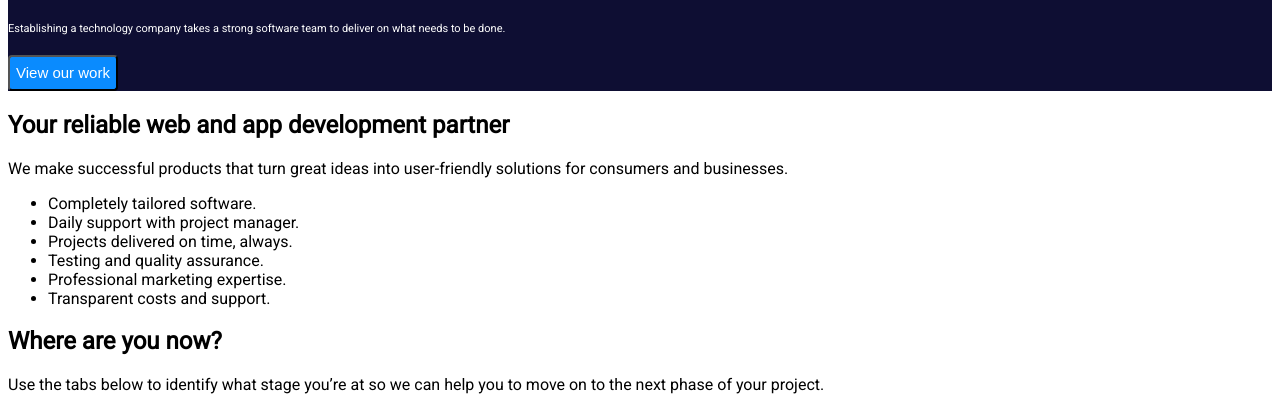
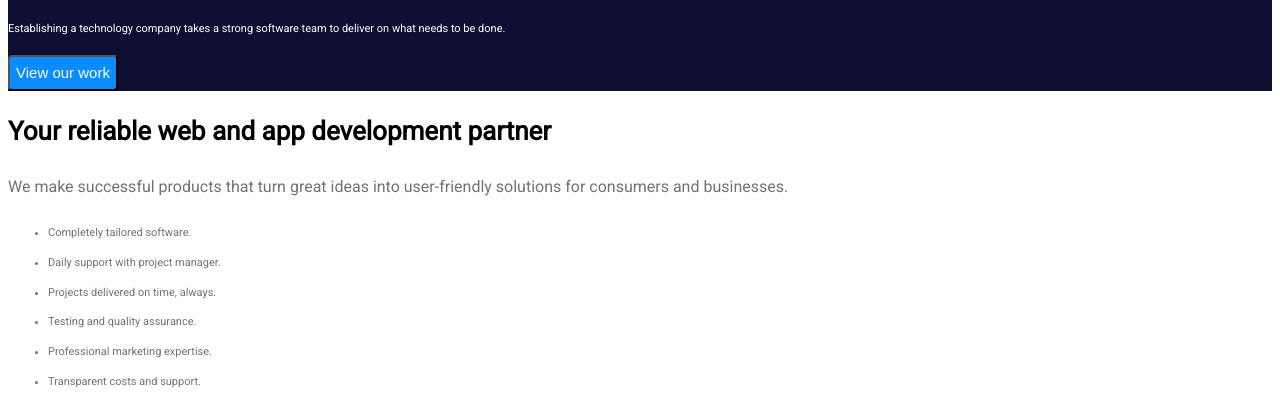
Before and after one commit to Allmaren/team-project-v2, a plain HTML site: page index.html in a window 1280 px wide. Shown: the part 337-744 px from the top of the page. Drawn offline with Linux system fonts and the light colour scheme.

Commit message:
partners

```diff
--- a/CSS/styles.css
+++ b/CSS/styles.css
@@ -42,3 +42,25 @@ body {
   background: #0a8bfe;
   border-radius: 4px;
 }
+
+
+/* Partners */
+.partners-title {
+font-size: 26px;
+line-height: 1.47;
+color: #000000;
+
+}
+.pre-title {
+  font-size: 16px;
+line-height: 1.88;
+color: #737373;
+
+}
+.title-list {
+}
+.list-item{
+  font-size: 11px;
+line-height: 2.7;
+color: #737373;
+}
--- a/index.html
+++ b/index.html
@@ -40,18 +40,18 @@
         <button type="button" class="hero-button">View our work</button>
       </section>
       <section>
-        <h2>Your reliable web and app development partner</h2>
-        <p>
+        <h2 class="partners-title">Your reliable web and app development partner</h2>
+        <p class="pre-title">
           We make successful products that turn great ideas into user-friendly
           solutions for consumers and businesses.
         </p>
-        <ul>
-          <li>Completely tailored software.</li>
-          <li>Daily support with project manager.</li>
-          <li>Projects delivered on time, always.</li>
-          <li>Testing and quality assurance.</li>
-          <li>Professional marketing expertise.</li>
-          <li>Transparent costs and support.</li>
+        <ul class="title-list">
+          <li class="list-item">Completely tailored software.</li>
+          <li class="list-item">Daily support with project manager.</li>
+          <li class="list-item">Projects delivered on time, always.</li>
+          <li class="list-item">Testing and quality assurance.</li>
+          <li class="list-item">Professional marketing expertise.</li>
+          <li class="list-item">Transparent costs and support.</li>
         </ul>
       </section>
       <section>
```
